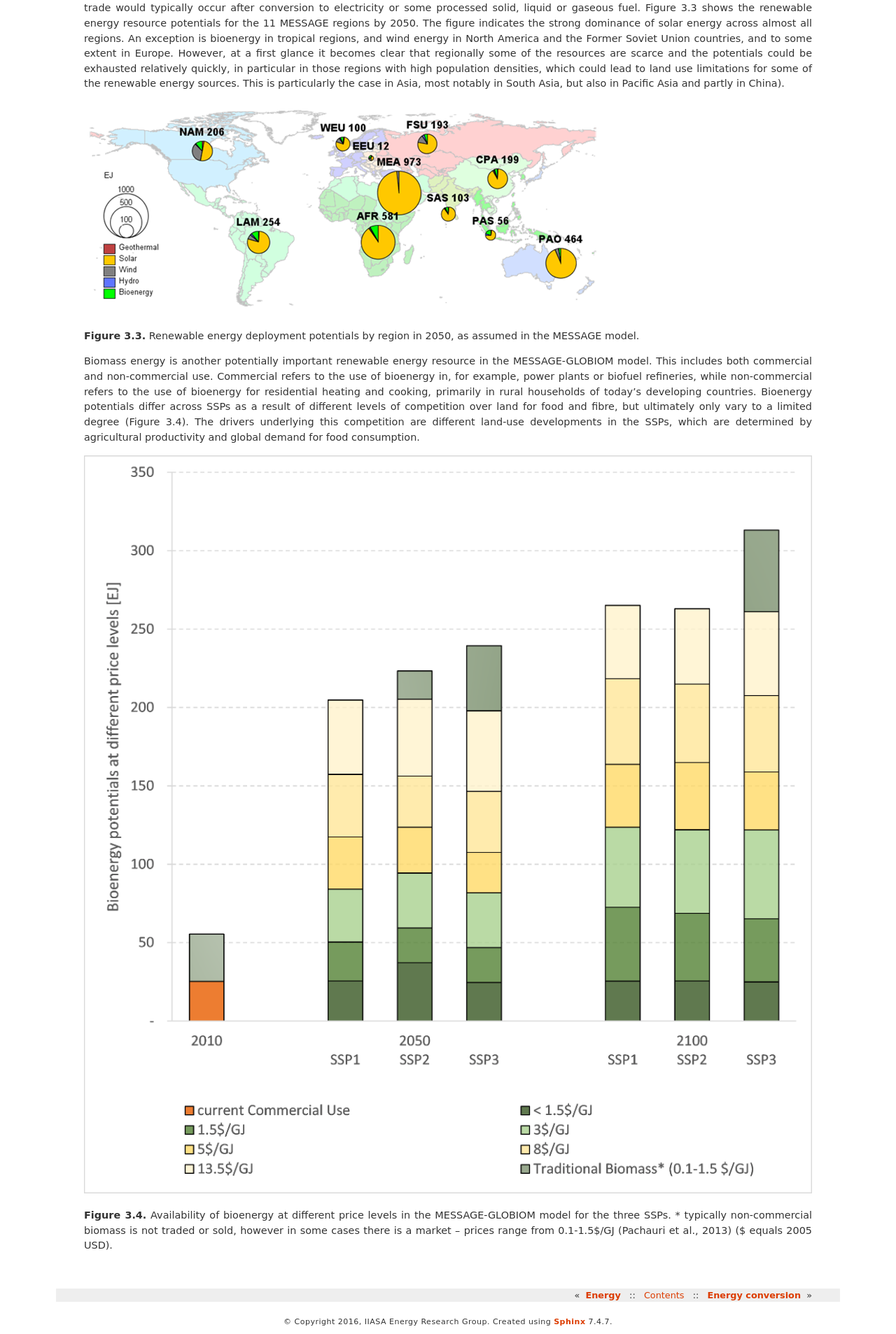
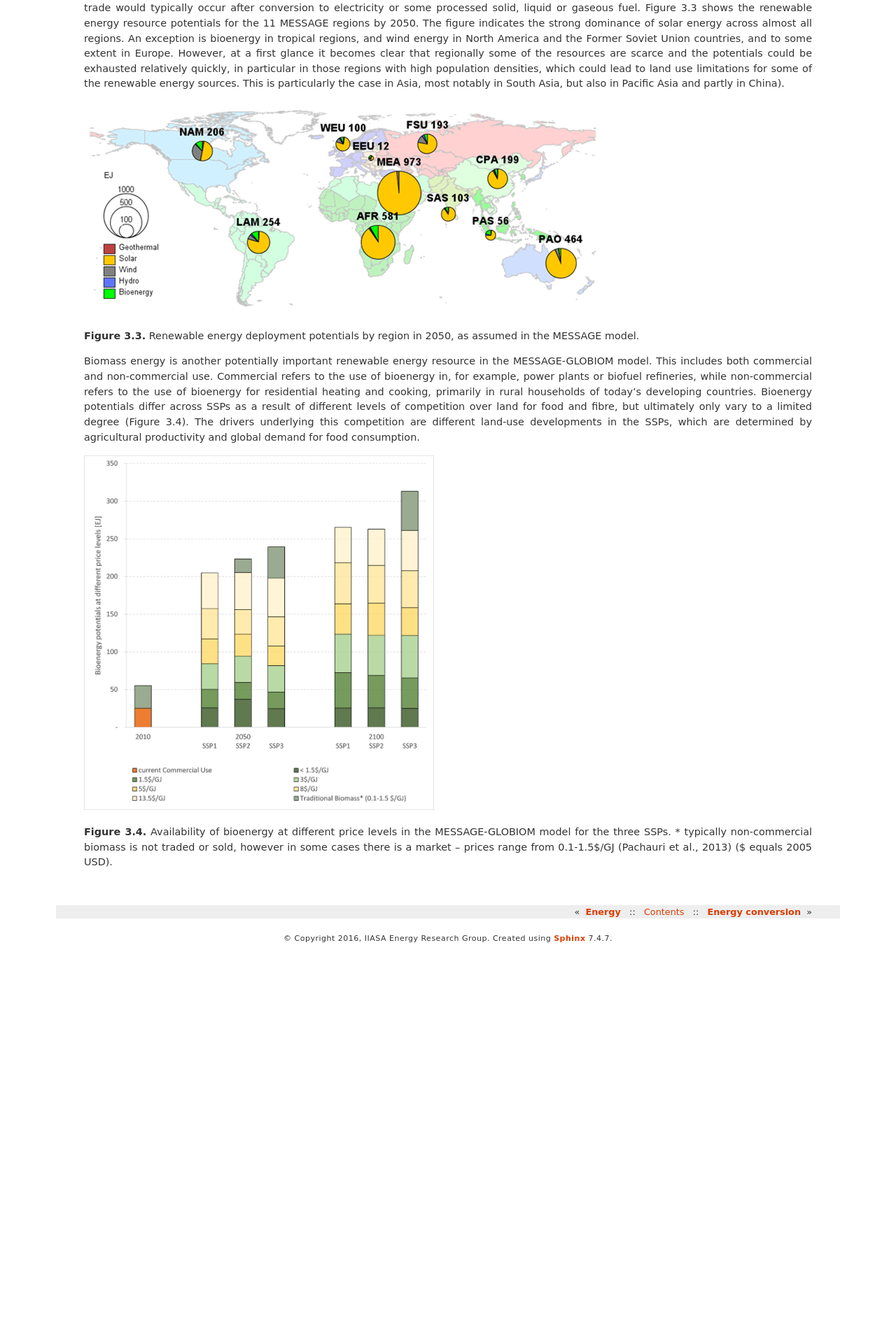
Before and after one commit to yiyi1991/message-ix-models, a Sphinx documentation site: the page built from doc/global/source/message_globiom/energy/resource.rst, in a window 1280 px wide. Shown: the part 3336-5243 px from the top of the page at 70% size. Built offline with Sphinx 7.4.7, drawn with Linux system fonts in a browser that asks for light colours; pages that are not in the unit, such as notebooks, are missing from menus; cross-references to code outside the pages are shown as plain code; after the commit the page ends 4694 px from its top, so only the background shows below that.

Commit message:
Update resource.rst

```diff
--- a/doc/global/source/message_globiom/energy/resource.rst
+++ b/doc/global/source/message_globiom/energy/resource.rst
@@ -104,5 +104,6 @@ While potentials for renewable energy can differ quite substantially between dif
 Biomass energy is another potentially important renewable energy resource in the MESSAGE-GLOBIOM model. This includes both commercial and non-commercial use. Commercial refers to the use of bioenergy in, for example, power plants or biofuel refineries, while non-commercial refers to the use of bioenergy for residential heating and cooking, primarily in rural households of today’s developing countries. Bioenergy potentials differ across SSPs as a result of different levels of competition over land for food and fibre, but ultimately only vary to a limited degree (Figure 3.4). The drivers underlying this competition are different land-use developments in the SSPs, which are determined by agricultural productivity and global demand for food consumption.
 
 .. image:: /_static/Availability_BE.png
+   :width: 500px
 **Figure 3.4.** Availability of bioenergy at different price levels in the MESSAGE-GLOBIOM model for the three SSPs.
 * typically non-commercial biomass is not traded or sold, however in some cases there is a market – prices range from 0.1-1.5$/GJ (Pachauri et al., 2013) ($ equals 2005 USD).
```
